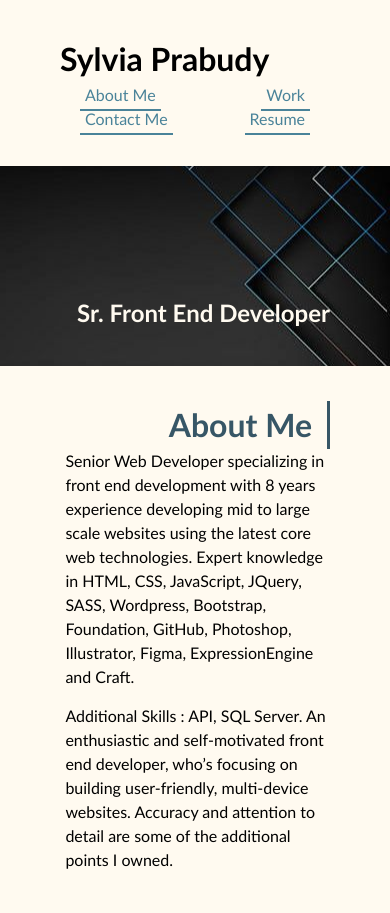
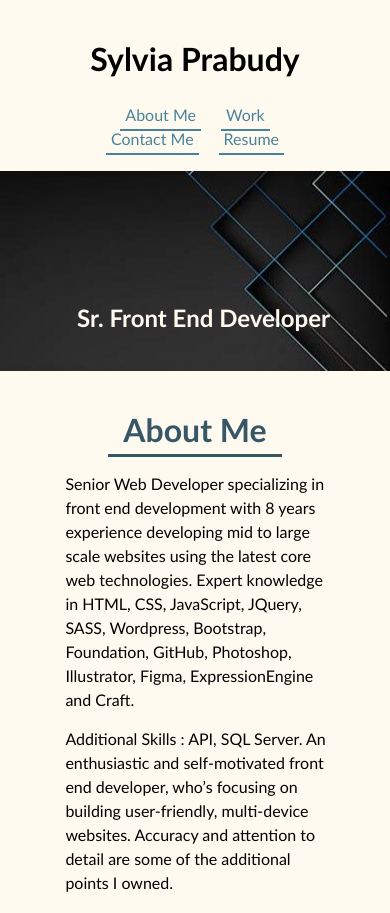
Before and after one commit to sylviaprabudy/sylvia-prabudy-portfolio, a plain HTML site: page index.html in a window 390 px wide. Shown: the top 913 px of the page. Drawn offline with Linux system fonts and the light colour scheme.

Commit message:
make it responsive

```diff
--- a/assets/css/style.css
+++ b/assets/css/style.css
@@ -5,10 +5,17 @@
     scroll-behavior: smooth;
 }
 
+:root {
+    --primary-color: #4A8399;
+    --secondary-color: #375666;
+    --tertiary-color: #FFFAF0;
+}
+
+
 body {
     font-family: 'Trebuchet MS', 'Lucida Sans Unicode', 'Lucida Grande', 'Lucida Sans', Arial, sans-serif;
     line-height: 1.5;
-    background: #FFFAF0;
+    background: var(--tertiary-color);
 
 }
 
@@ -21,19 +28,19 @@ a {
 }
 
 
-
 /* Header */
 header {
     display: flex;
     justify-content: space-between;
     flex-wrap: wrap;
-    padding: 35px 60px;
+    padding: 35px 70px;
     align-items: flex-end;
 }
 
 h1 a {
     color: #000;
 }
+
 header nav ul {
     display: flex;
     flex-wrap: wrap;
@@ -44,8 +51,8 @@ header nav ul {
 
 header nav ul li a {
     padding: 5px;
-    color: #4A8399;
-    border-bottom: #4A8399 solid 2px;
+    color: var(--primary-color);
+    border-bottom: var(--primary-color) solid 2px;
     margin: 20px;
 }
 
@@ -76,7 +83,7 @@ section {
 }
 
 .hero h2 {
-    color: #FFFAF0;
+    color: var(--tertiary-color);
 }
 
 
@@ -90,9 +97,9 @@ section {
 
 .title h2 {
     font-size: xx-large;
-    color: #375666;
-    border-right: #375666 solid 3px;
-    padding: 0 15px 0 55px;
+    color: var(--secondary-color);
+    border-right: var(--secondary-color) solid 3px;
+    padding: 0 15px;
     text-align: right;
 }
 
@@ -125,9 +132,25 @@ section {
     display: flex;
     padding: 10px 0;
     align-items: flex-end;
-    border: #4A8399 solid 3px;
+    border: var(--primary-color) solid 3px;
     margin: 10px
 }
+
+.work a::after {
+    content: "";
+    height: 100%;
+    width: 100%;
+    background: #000;
+    position: absolute;
+    top: 0;
+    left: 0;
+    opacity: 0.4;
+}
+
+.work a:hover::after {
+    opacity: 0;
+}
+
 
 a.project1 {
     background-image: url(../images/project1.jpg);
@@ -152,12 +175,13 @@ a.project5 {
 }
 
 .work-topic {
-    background: #4A8399;
-    padding: 4px 12px
+    background: var(--primary-color);
+    padding: 4px 12px;
+    z-index: 1;
 }
 
 .work-topic h3, .work-topic p {
-    color: #FFFAF0;
+    color: var(--tertiary-color);
 }
 
 .work-topic h3 {
@@ -176,14 +200,10 @@ a.project5 {
     align-items: center;
 }
 
-.contact ul li {
-
-}
-
 .contact ul li a {
     padding: 0 5px;
-    color: #375666;
-    border-bottom: #375666 solid 2px;
+    color: var(--secondary-color);
+    border-bottom: var(--secondary-color) solid 2px;
     margin: 0 20px;
 }
 
@@ -191,3 +211,42 @@ a.project5 {
     border-bottom : none;
     color: #000;
 }
+
+@media screen and (max-width: 980px) {
+    header {
+        padding-bottom: 0;
+        justify-content: center;
+        position: relative;
+    }
+
+    header h1 {
+        width: 100%;
+        text-align: center;
+    }
+
+    header nav ul {
+        margin: 20px 0;
+        width: 100%;
+        justify-content: center;
+    }
+
+}
+
+@media screen and (max-width: 768px) {
+    .title {
+        flex: 1 100%;
+        justify-content: center;
+    }
+
+    .title h2 {
+        border-bottom: var(--secondary-color) solid 3px;
+        border-right: none;
+        margin-bottom: 15px;
+    }
+}
+
+@media screen and (max-width: 575px) {
+    header nav ul li a {
+        margin: 10px;
+    }
+}
```
